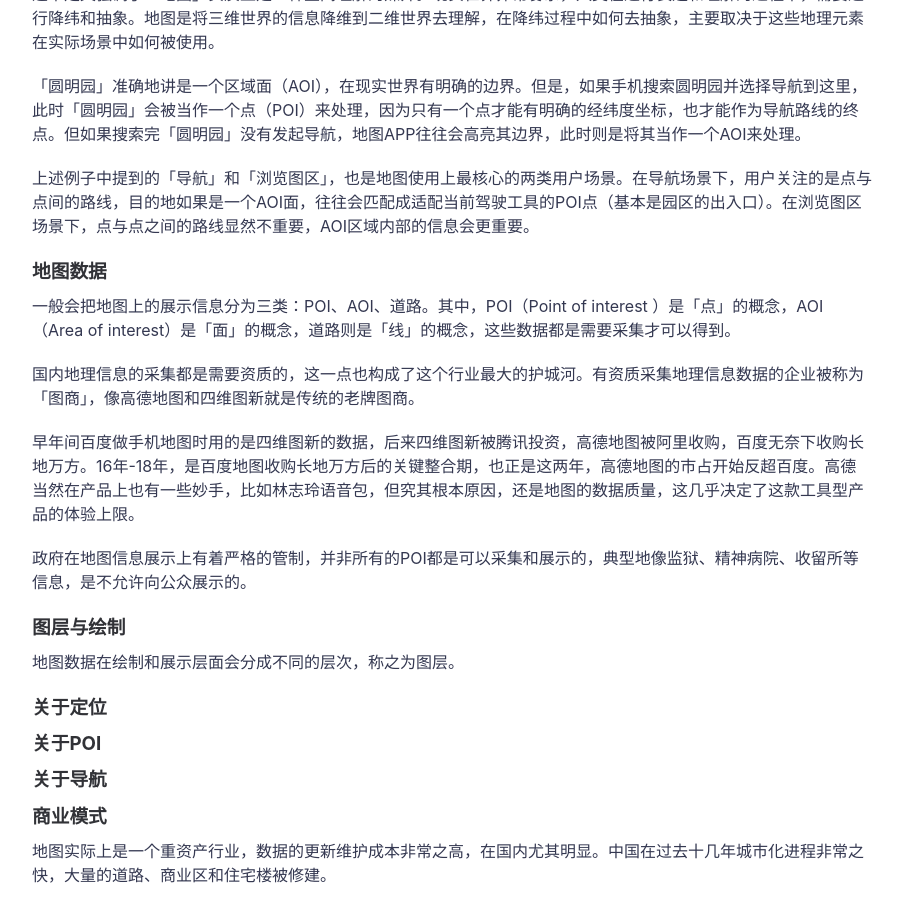
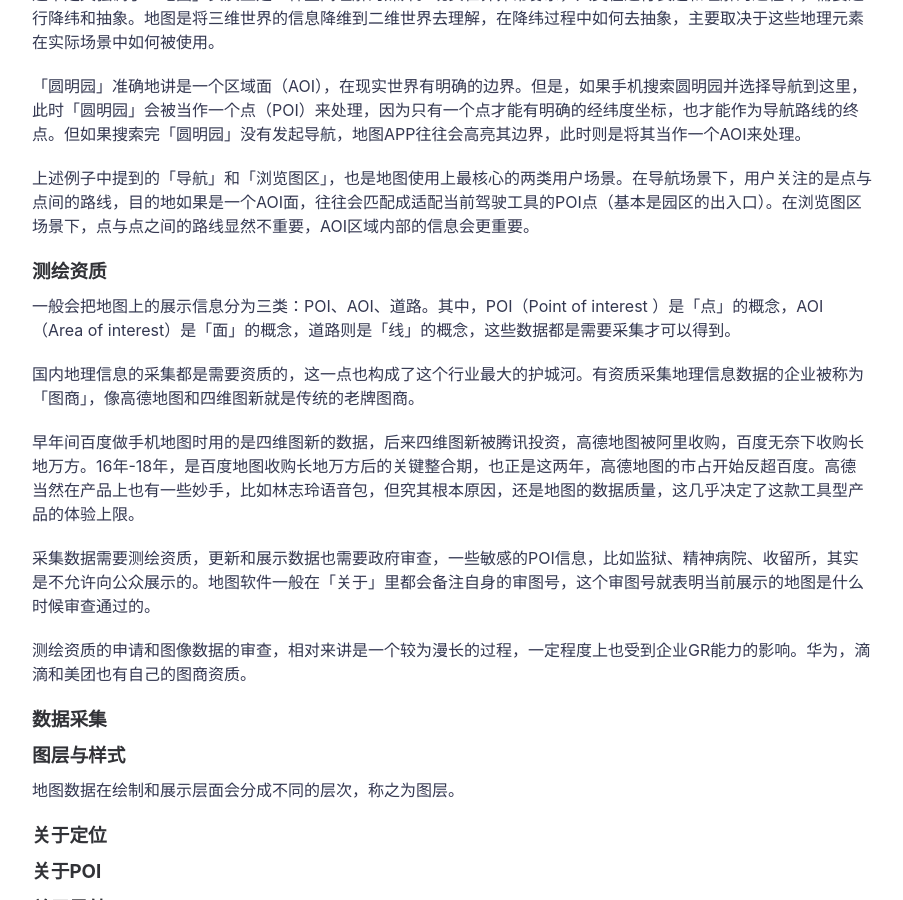
Before and after one commit to icarus507/icarus507.github.io, a Jekyll site: the page built from _posts/2018-09-07-谈谈地图.md, in a window 1280 px wide and 900 px high, scrolled down 994 px. Shown: the whole window, without its empty margins (188-1091 px from the left). Built offline with Jekyll 4.4.1, drawn with Linux system fonts in a browser that asks for light colours.

Commit message:
Update 2018-09-07-谈谈地图.md

```diff
--- a/_posts/2018-09-07-谈谈地图.md
+++ b/_posts/2018-09-07-谈谈地图.md
@@ -23,7 +23,7 @@ featured-img: emile-perron-190221
 上述例子中提到的「导航」和「浏览图区」，也是地图使用上最核心的两类用户场景。在导航场景下，用户关注的是点与点间的路线，目的地如果是一个AOI面，往往会匹配成适配当前驾驶工具的POI点（基本是园区的出入口）。在浏览图区场景下，点与点之间的路线显然不重要，AOI区域内部的信息会更重要。
 
 
-### 地图数据
+### 测绘资质
 
 一般会把地图上的展示信息分为三类：POI、AOI、道路。其中，POI（Point of interest ）是「点」的概念，AOI（Area of interest）是「面」的概念，道路则是「线」的概念，这些数据都是需要采集才可以得到。
 
@@ -31,17 +31,16 @@ featured-img: emile-perron-190221
 
 早年间百度做手机地图时用的是四维图新的数据，后来四维图新被腾讯投资，高德地图被阿里收购，百度无奈下收购长地万方。16年-18年，是百度地图收购长地万方后的关键整合期，也正是这两年，高德地图的市占开始反超百度。高德当然在产品上也有一些妙手，比如林志玲语音包，但究其根本原因，还是地图的数据质量，这几乎决定了这款工具型产品的体验上限。
 
+采集数据需要测绘资质，更新和展示数据也需要政府审查，一些敏感的POI信息，比如监狱、精神病院、收留所，其实是不允许向公众展示的。地图软件一般在「关于」里都会备注自身的审图号，这个审图号就表明当前展示的地图是什么时候审查通过的。
+
+测绘资质的申请和图像数据的审查，相对来讲是一个较为漫长的过程，一定程度上也受到企业GR能力的影响。华为，滴滴和美团也有自己的图商资质。
+
+
+### 数据采集
 
 
 
-
-
-
-
-政府在地图信息展示上有着严格的管制，并非所有的POI都是可以采集和展示的，典型地像监狱、精神病院、收留所等信息，是不允许向公众展示的。
-
-
-### 图层与绘制
+### 图层与样式
 
 地图数据在绘制和展示层面会分成不同的层次，称之为图层。
 
```
